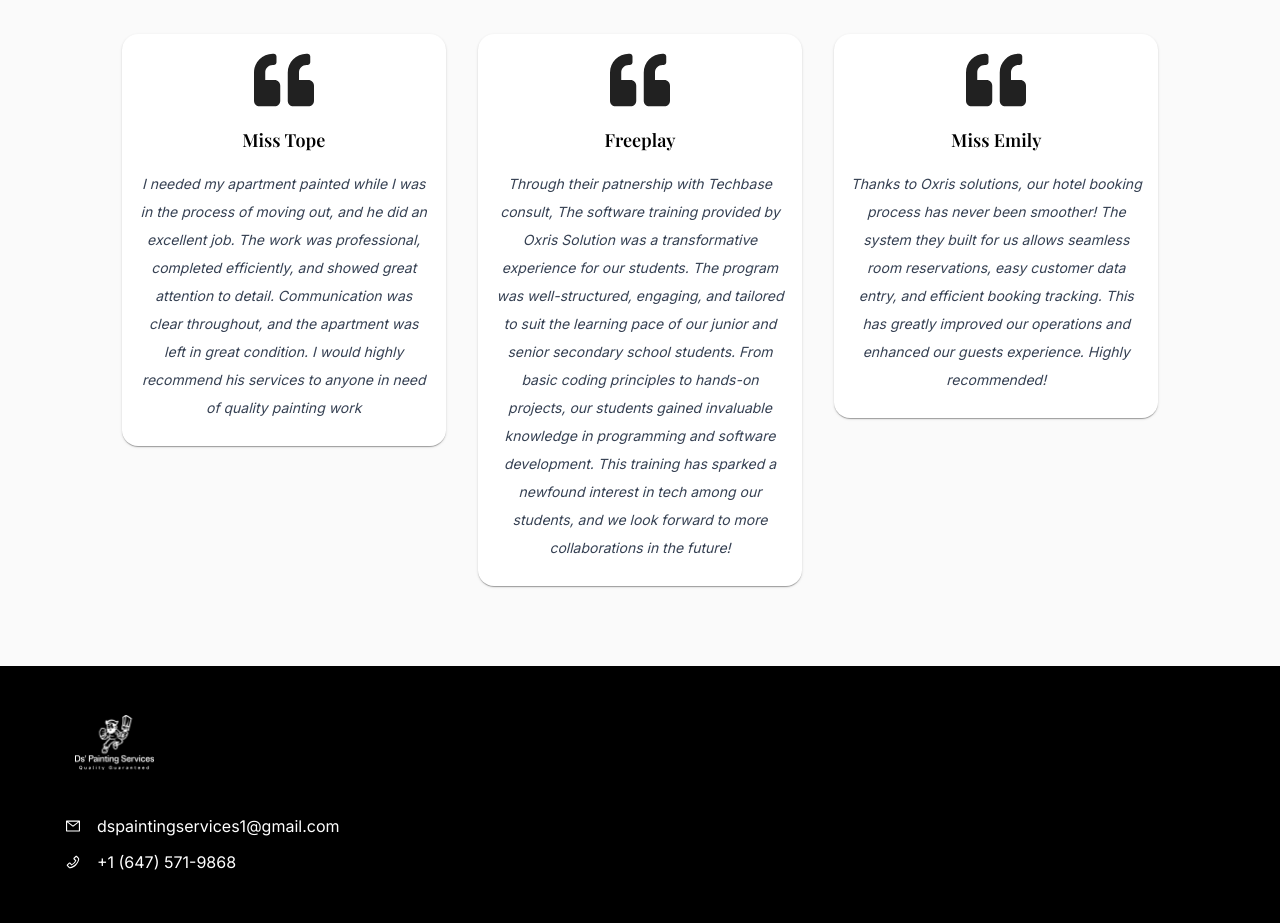
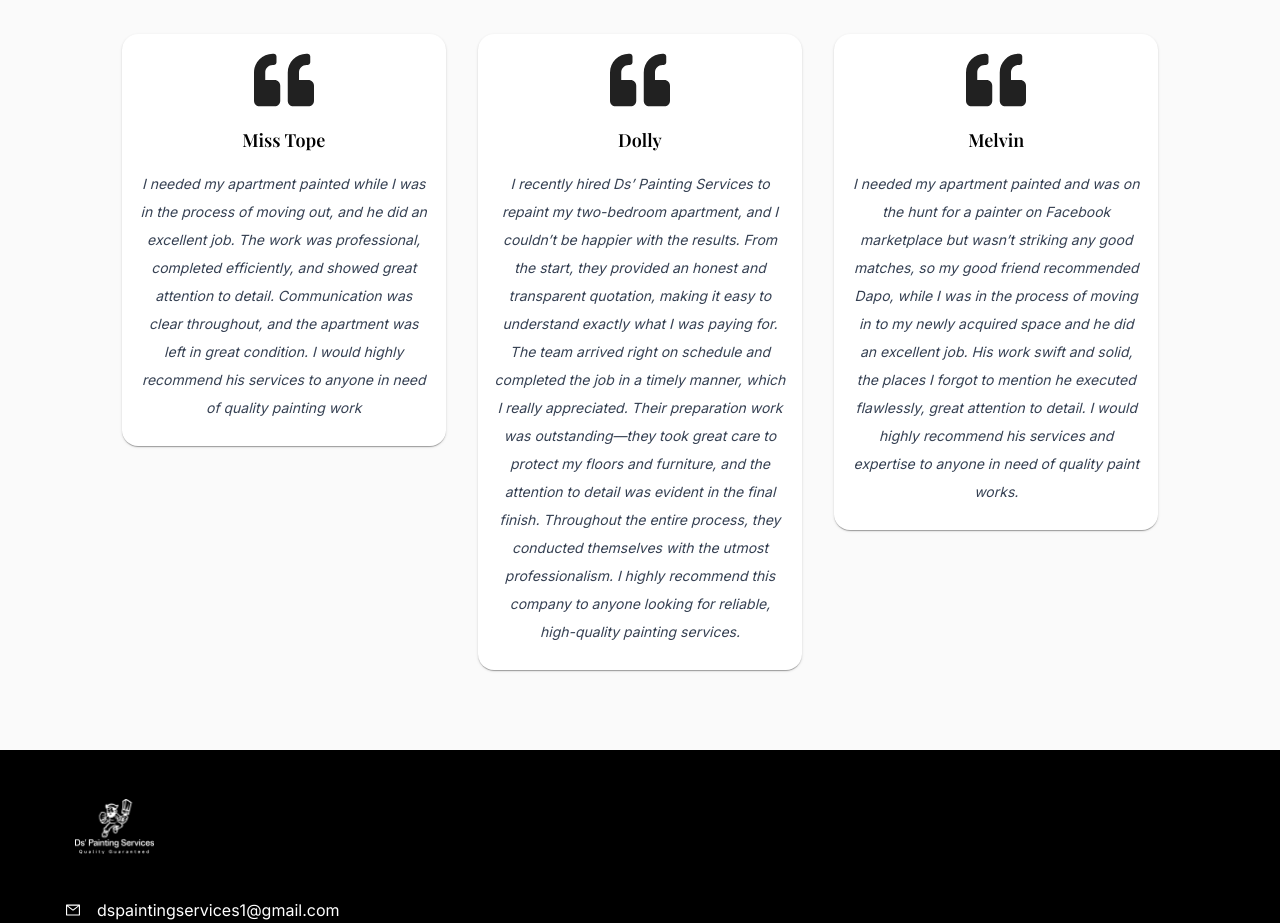
Before and after one commit to Obichris1/DS-painting, a Next.js app: page / in a window 1280 px wide. Shown: the part 1880-2803 px from the top of the page. Built offline with nearby package versions, Linux system fonts and the light colour scheme; a web font is replaced by a local one.

Commit message:
testimonial

```diff
--- a/src/app/components/Testimonials.jsx
+++ b/src/app/components/Testimonials.jsx
@@ -14,17 +14,17 @@ const testimonials = [
     rating: 5,
   },
   {
-    name: "Freeplay",
+    name: "Dolly",
     title: "Director of Education, Baptist Model group of Schools",
     feedback:
-      "Through their patnership with Techbase consult, The software training provided by Oxris Solution was a transformative experience for our students. The program was well-structured, engaging, and tailored to suit the learning pace of our junior and senior secondary school students. From basic coding principles to hands-on projects, our students gained invaluable knowledge in programming and software development.   This training has sparked a newfound interest in tech among our students, and we look forward to more collaborations in the future!",
+      "I recently hired Ds’ Painting Services to repaint my two-bedroom apartment, and I couldn’t be happier with the results. From the start, they provided an honest and transparent quotation, making it easy to understand exactly what I was paying for. The team arrived right on schedule and completed the job in a timely manner, which I really appreciated. Their preparation work was outstanding—they took great care to protect my floors and furniture, and the attention to detail was evident in the final finish. Throughout the entire process, they conducted themselves with the utmost professionalism. I highly recommend this company to anyone looking for reliable, high-quality painting services.",
     rating: 5,
   },
   {
-    name: "Miss Emily",
+    name: "Melvin",
     title: "MD/CEO Becfom Hotels",
     feedback:
-      "Thanks to Oxris solutions, our hotel booking process has never been smoother! The system they built for us allows seamless room reservations, easy customer data entry, and efficient booking tracking. This has greatly improved our operations and enhanced our guests experience. Highly recommended!",
+      "I needed my apartment painted  and was on the hunt for a painter on Facebook marketplace but wasn’t striking any good matches, so my good friend recommended Dapo, while I was in the process of moving in to my newly acquired space and he did an excellent job. His work swift and solid, the places I forgot to mention he executed flawlessly, great attention to detail. I would highly recommend his services and expertise to anyone in need of quality paint works.",
     rating: 5,
   },
 ];
```
